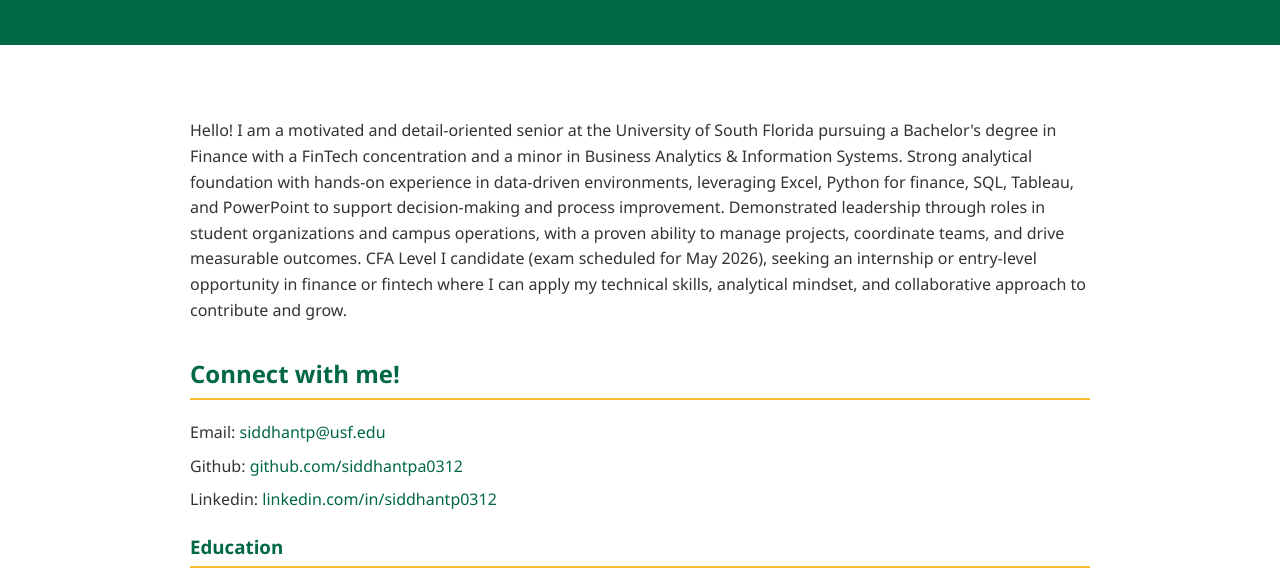
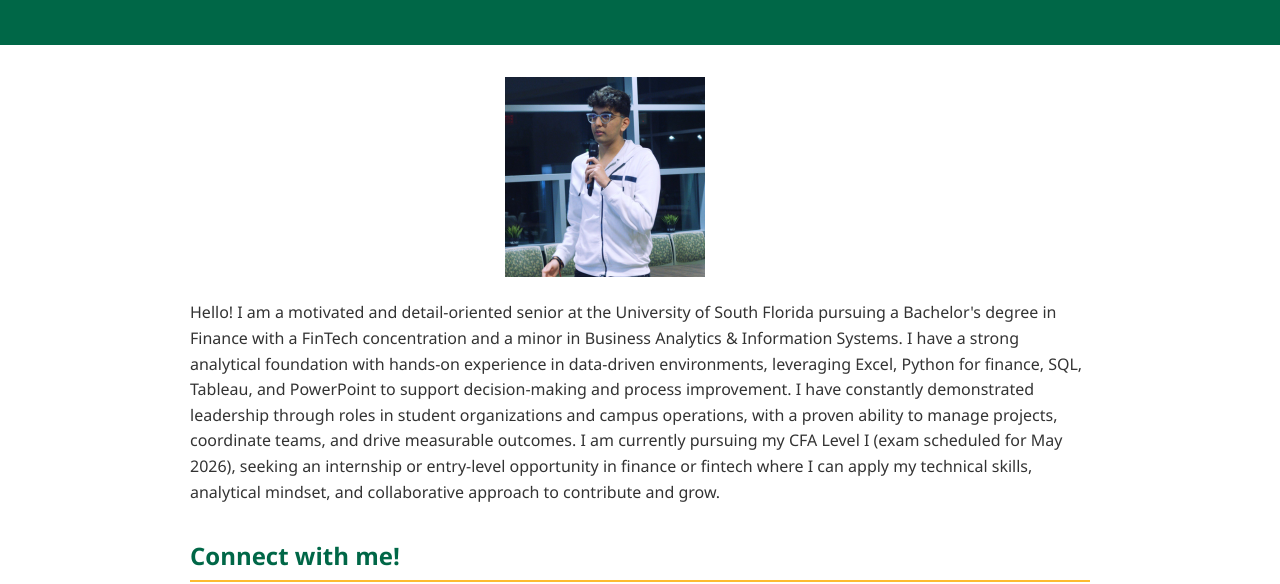
Before and after one commit to siddhantpa0312/portfolio-site, a plain HTML site: page index.html in a window 1280 px wide. Shown: the part 184-768 px from the top of the page. Drawn offline with Linux system fonts and the light colour scheme.

Commit message:
Added a picture, made slight changes in the description

```diff
--- a/index.html
+++ b/index.html
@@ -18,11 +18,11 @@
     </header>
     <main>
         <section class="Intro">
-            <img src="" alt="">
+            <img src="siddhant_pandey.jpg" width="200px" alt="">
             <p>Hello! I am a motivated and detail-oriented senior at the University of South Florida pursuing a Bachelor's degree in Finance with a FinTech concentration and a minor in Business Analytics & Information Systems.
-                Strong analytical foundation with hands-on experience in data-driven environments, leveraging Excel, Python for finance, SQL, Tableau, and PowerPoint to support decision-making and process improvement.
-                Demonstrated leadership through roles in student organizations and campus operations, with a proven ability to manage projects, coordinate teams, and drive measurable outcomes.
-                CFA Level I candidate (exam scheduled for May 2026), seeking an internship or entry-level opportunity in finance or fintech where I can apply my technical skills, analytical mindset, and collaborative approach to contribute and grow.
+                I have a strong analytical foundation with hands-on experience in data-driven environments, leveraging Excel, Python for finance, SQL, Tableau, and PowerPoint to support decision-making and process improvement.
+                I have constantly demonstrated leadership through roles in student organizations and campus operations, with a proven ability to manage projects, coordinate teams, and drive measurable outcomes.
+                I am currently pursuing my CFA Level I (exam scheduled for May 2026), seeking an internship or entry-level opportunity in finance or fintech where I can apply my technical skills, analytical mindset, and collaborative approach to contribute and grow.
             </p>
 
         </section >
--- a/style.css
+++ b/style.css
@@ -90,3 +90,8 @@
   .contact-info li {
     margin-bottom: 0.25rem;
   }
+
+  img{
+    margin-left: 35%;
+    margin-right: 35%;
+  }
```
Also changed, not shown: siddhant_pandey.jpg (added).
